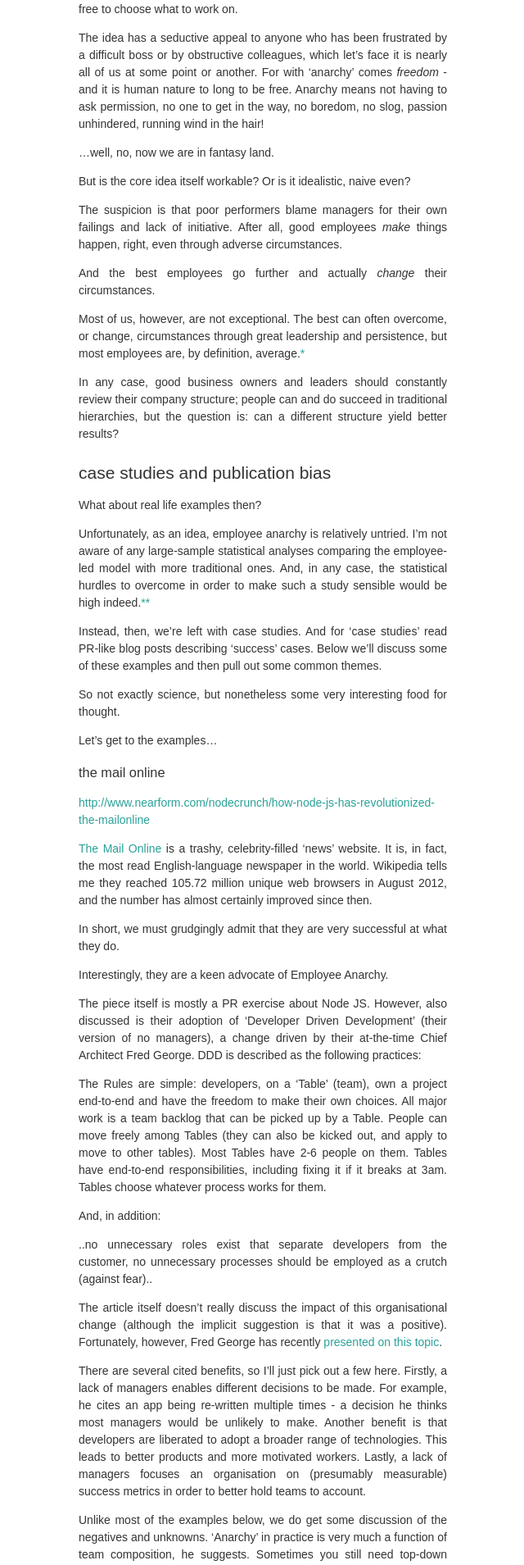
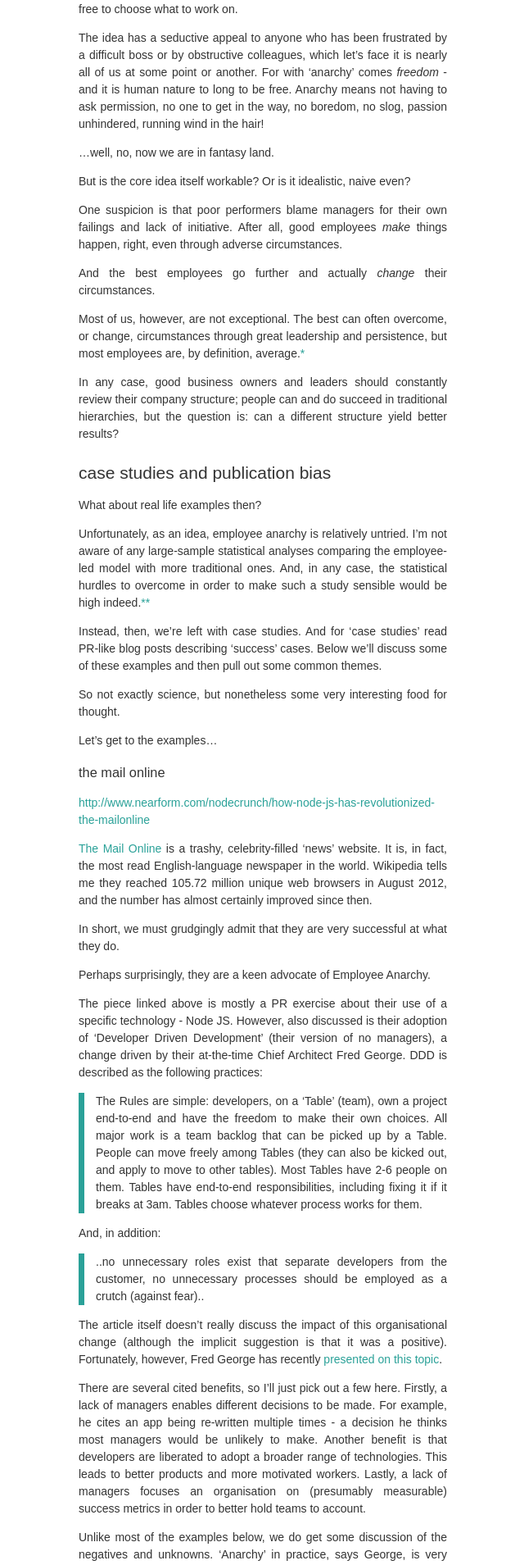
Before and after one commit to nicl/nicl.github.com, a Jekyll site: the page built from _posts/2013-12-28-on-employee-anarchy.md, in a window 1280 px wide. Shown: the part 416-2325 px from the top of the page at 82% size, without its empty margins (319-959 px from the left). Built offline with Jekyll 4.4.1, drawn with Linux system fonts in a browser that asks for light colours; some of the changed text lies outside the part shown.

Commit message:
More tidy ups

```diff
--- a/_includes/style.css
+++ b/_includes/style.css
@@ -44,3 +44,8 @@ ul.posts li {
 footer {
     background-color: whitesmoke;
 }
+
+blockquote {
+    padding-left: 1em;
+    border-left: 0.5em solid rgb(42, 161, 152);
+}
--- a/_posts/2013-12-28-on-employee-anarchy.md
+++ b/_posts/2013-12-28-on-employee-anarchy.md
@@ -25,7 +25,7 @@ the way, no boredom, no slog, passion unhindered, running wind in the hair!
 
 But is the core idea itself workable? Or is it idealistic, naive even?
 
-The suspicion is that poor performers blame managers for their own failings and
+One suspicion is that poor performers blame managers for their own failings and
 lack of initiative. After all, good employees *make* things happen, right, even
 through adverse circumstances.
 
@@ -69,12 +69,13 @@ has almost certainly improved since then.
 In short, we must grudgingly admit that they are very successful at what they
 do.
 
-Interestingly, they are a keen advocate of Employee Anarchy.
+Perhaps surprisingly, they are a keen advocate of Employee Anarchy.
 
-The piece itself is mostly a PR exercise about Node JS. However, also discussed
-is their adoption of 'Developer Driven Development' (their version of no
-managers), a change driven by their at-the-time Chief Architect Fred George.
-DDD is described as the following practices:
+The piece linked above is mostly a PR exercise about their use of a specific
+technology - Node JS. However, also discussed is their adoption of 'Developer
+Driven Development' (their version of no managers), a change driven by their
+at-the-time Chief Architect Fred George. DDD is described as the following
+practices:
 
 > The Rules are simple: developers, on a 'Table' (team), own a project
 > end-to-end and have the freedom to make their own choices. All major work is a
@@ -104,9 +105,10 @@ motivated workers. Lastly, a lack of managers focuses an organisation on
 account.
 
 Unlike most of the examples below, we do get some discussion of the negatives
-and unknowns. 'Anarchy' in practice is very much a function of team composition,
-he suggests. Sometimes you still need top-down guidance. And, lastly, their
-experiences haven't yet been stressed in the crucible of financial difficulty.
+and unknowns. 'Anarchy' in practice, says George, is very much a function of
+team composition, and sometimes you still need top-down guidance. Lastly, he
+acknowledges that their experiences haven't yet been stressed in the crucible of
+financial difficulty.
 
 We'll consider some of these later. For now, let's move on to the next case
 study.
```
